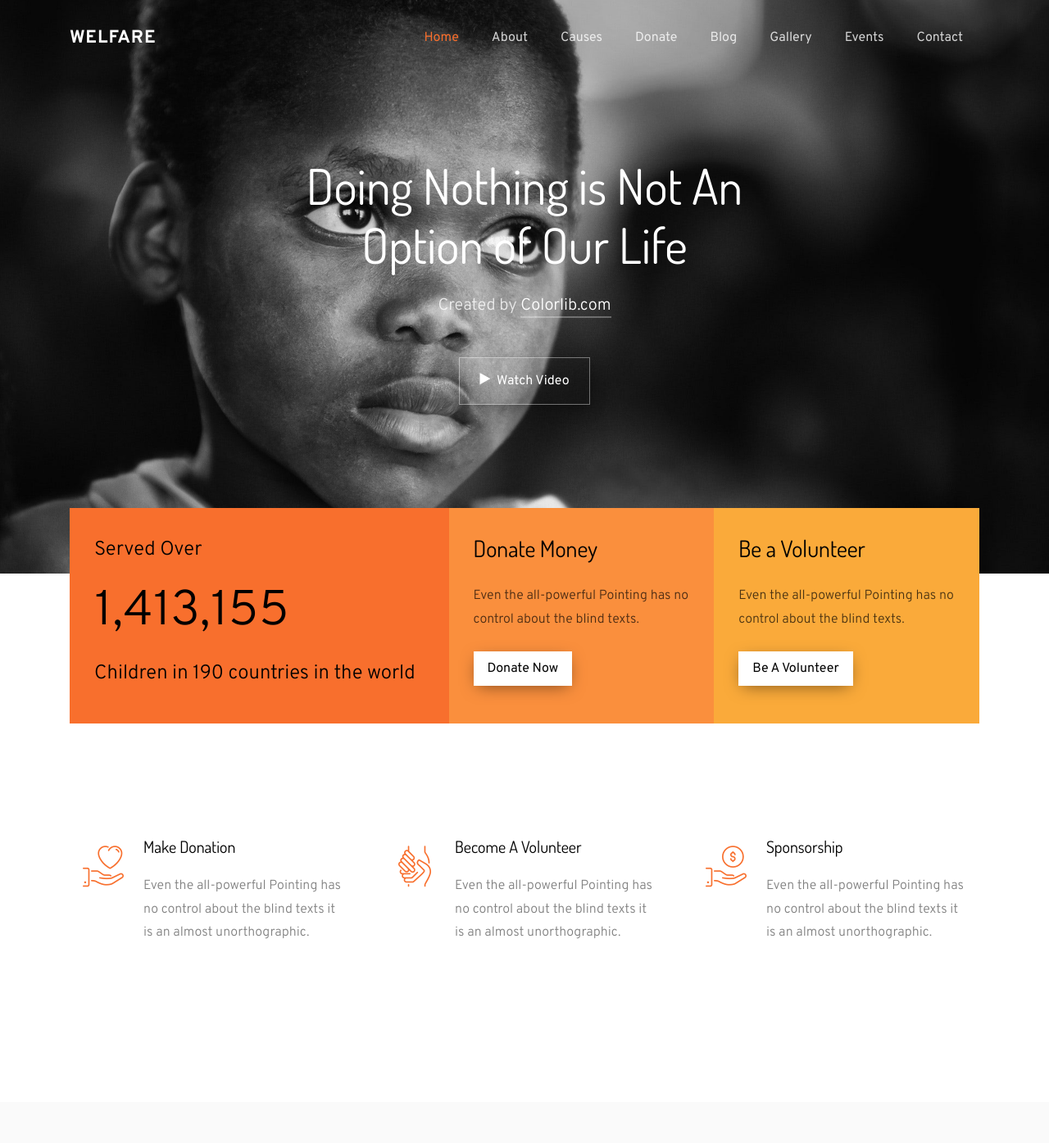
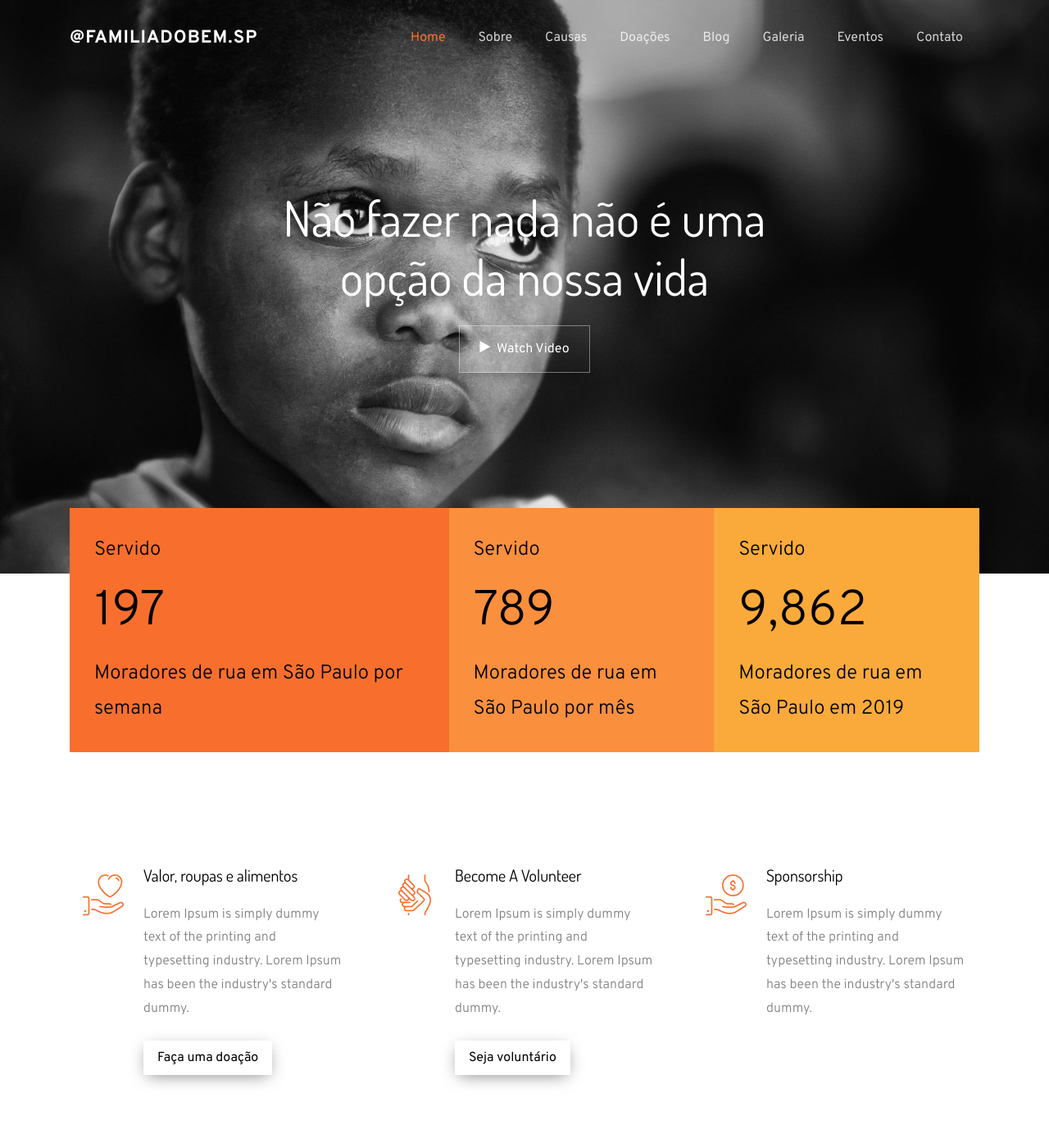
Before and after one commit to alphadevglobal/familia-do-bem, a plain HTML site: page index.html in a window 1280 px wide. Shown: the top 1395 px of the page at 82% size. Drawn offline with Linux system fonts and the light colour scheme; some packages are replaced by stand-ins of ours; no server answers; files whose address does not match are found by name.

Commit message:
ajustes basicos

```diff
--- a/index.html
+++ b/index.html
@@ -1,7 +1,7 @@
 <!DOCTYPE html>
 <html lang="en">
   <head>
-    <title>Welfare - Free Bootstrap 4 Template by Colorlib</title>
+    <title>Família do bem SP</title>
     <meta charset="utf-8">
     <meta name="viewport" content="width=device-width, initial-scale=1, shrink-to-fit=no">
 
@@ -31,7 +31,7 @@
 
   <nav class="navbar navbar-expand-lg navbar-dark ftco_navbar bg-dark ftco-navbar-light" id="ftco-navbar">
     <div class="container">
-      <a class="navbar-brand" href="index.html">Welfare</a>
+      <a class="navbar-brand" href="index.html">@familiadobem.sp</a>
       <button class="navbar-toggler" type="button" data-toggle="collapse" data-target="#ftco-nav" aria-controls="ftco-nav" aria-expanded="false" aria-label="Toggle navigation">
         <span class="oi oi-menu"></span> Menu
       </button>
@@ -39,13 +39,13 @@
       <div class="collapse navbar-collapse" id="ftco-nav">
         <ul class="navbar-nav ml-auto">
           <li class="nav-item active"><a href="index.html" class="nav-link">Home</a></li>
-          <li class="nav-item"><a href="about.html" class="nav-link">About</a></li>
-          <li class="nav-item"><a href="causes.html" class="nav-link">Causes</a></li>
-          <li class="nav-item"><a href="donate.html" class="nav-link">Donate</a></li>
+          <li class="nav-item"><a href="about.html" class="nav-link">Sobre</a></li>
+          <li class="nav-item"><a href="causes.html" class="nav-link">Causas</a></li>
+          <li class="nav-item"><a href="donate.html" class="nav-link">Doações</a></li>
           <li class="nav-item"><a href="blog.html" class="nav-link">Blog</a></li>
-          <li class="nav-item"><a href="gallery.html" class="nav-link">Gallery</a></li>
-          <li class="nav-item"><a href="event.html" class="nav-link">Events</a></li>
-          <li class="nav-item"><a href="contact.html" class="nav-link">Contact</a></li>
+          <li class="nav-item"><a href="gallery.html" class="nav-link">Galeria</a></li>
+          <li class="nav-item"><a href="event.html" class="nav-link">Eventos</a></li>
+          <li class="nav-item"><a href="contact.html" class="nav-link">Contato</a></li>
         </ul>
       </div>
     </div>
@@ -57,8 +57,7 @@
       <div class="container">
         <div class="row no-gutters slider-text align-items-center justify-content-center" data-scrollax-parent="true">
           <div class="col-md-7 ftco-animate text-center" data-scrollax=" properties: { translateY: '70%' }">
-            <h1 class="mb-4" data-scrollax="properties: { translateY: '30%', opacity: 1.6 }">Doing Nothing is Not An Option of Our Life</h1>
-            <p class="mb-5" data-scrollax="properties: { translateY: '30%', opacity: 1.6 }">Created by <a href="#">Colorlib.com</a></p>
+            <h1 class="mb-4" data-scrollax="properties: { translateY: '30%', opacity: 1.6 }">Não fazer nada não é uma opção da nossa vida</h1>
 
             <p data-scrollax="properties: { translateY: '30%', opacity: 1.6 }"><a href="https://vimeo.com/45830194" class="btn btn-white btn-outline-white px-4 py-3 popup-vimeo"><span class="icon-play mr-2"></span>Watch Video</a></p>
           </div>
@@ -72,27 +71,27 @@
     			<div class="col-md-5 d-flex justify-content-center counter-wrap ftco-animate">
             <div class="block-18 color-1 align-items-stretch">
               <div class="text">
-              	<span>Served Over</span>
-                <strong class="number" data-number="1432805">0</strong>
-                <span>Children in 190 countries in the world</span>
+              	<span>Servido</span>
+                <strong class="number" data-number="200">0</strong>
+                <span>Moradores de rua em São Paulo por semana</span>
               </div>
             </div>
           </div>
           <div class="col-md d-flex justify-content-center counter-wrap ftco-animate">
             <div class="block-18 color-2 align-items-stretch">
               <div class="text">
-              	<h3 class="mb-4">Donate Money</h3>
-              	<p>Even the all-powerful Pointing has no control about the blind texts.</p>
-              	<p><a href="#" class="btn btn-white px-3 py-2 mt-2">Donate Now</a></p>
+              	<span>Servido</span>
+                <strong class="number" data-number="800">0</strong>
+                <span>Moradores de rua em São Paulo por mês</span>
               </div>
             </div>
           </div>
           <div class="col-md d-flex justify-content-center counter-wrap ftco-animate">
             <div class="block-18 color-3 align-items-stretch">
               <div class="text">
-              	<h3 class="mb-4">Be a Volunteer</h3>
-              	<p>Even the all-powerful Pointing has no control about the blind texts.</p>
-              	<p><a href="#" class="btn btn-white px-3 py-2 mt-2">Be A Volunteer</a></p>
+              	<span>Servido</span>
+                <strong class="number" data-number="10000">0</strong>
+                <span>Moradores de rua em São Paulo em 2019</span>
               </div>
             </div>
           </div>
@@ -107,8 +106,9 @@
             <div class="media block-6 d-flex services p-3 py-4 d-block">
               <div class="icon d-flex mb-3"><span class="flaticon-donation-1"></span></div>
               <div class="media-body pl-4">
-                <h3 class="heading">Make Donation</h3>
-                <p>Even the all-powerful Pointing has no control about the blind texts it is an almost unorthographic.</p>
+                <h3 class="heading">Valor, roupas e alimentos</h3>
+                <p>Lorem Ipsum is simply dummy text of the printing and typesetting industry. Lorem Ipsum has been the industry's standard dummy.</p>
+                <p><a href="#" class="btn btn-white px-3 py-2 mt-2">Faça uma doação</a></p>
               </div>
             </div>
           </div>
@@ -117,7 +117,8 @@
               <div class="icon d-flex mb-3"><span class="flaticon-charity"></span></div>
               <div class="media-body pl-4">
                 <h3 class="heading">Become A Volunteer</h3>
-                <p>Even the all-powerful Pointing has no control about the blind texts it is an almost unorthographic.</p>
+                <p>Lorem Ipsum is simply dummy text of the printing and typesetting industry. Lorem Ipsum has been the industry's standard dummy.</p>
+                <p><a href="#" class="btn btn-white px-3 py-2 mt-2">Seja voluntário</a></p>
               </div>
             </div>
           </div>
@@ -126,7 +127,7 @@
               <div class="icon d-flex mb-3"><span class="flaticon-donation"></span></div>
               <div class="media-body pl-4">
                 <h3 class="heading">Sponsorship</h3>
-                <p>Even the all-powerful Pointing has no control about the blind texts it is an almost unorthographic.</p>
+                <p>Lorem Ipsum is simply dummy text of the printing and typesetting industry. Lorem Ipsum has been the industry's standard dummy.</p>
               </div>
             </div>
           </div>
@@ -151,7 +152,7 @@
 		    					<a href="#" class="img" style="background-image: url(images/cause-1.jpg);"></a>
 		    					<div class="text p-3 p-md-4">
 		    						<h3><a href="#">Clean water for the urban area</a></h3>
-		    						<p>Even the all-powerful Pointing has no control about the blind texts it is an almost unorthographic life</p>
+		    						<p>Lorem Ipsum is simply dummy text of the printing and typesetting industry. Lorem Ipsum has been the industry's standard dummy life</p>
 		    						<span class="donation-time mb-3 d-block">Last donation 1w ago</span>
 		                <div class="progress custom-progress-success">
 		                  <div class="progress-bar bg-primary" role="progressbar" style="width: 28%" aria-valuenow="28" aria-valuemin="0" aria-valuemax="100"></div>
@@ -165,7 +166,7 @@
 		    					<a href="#" class="img" style="background-image: url(images/cause-2.jpg);"></a>
 		    					<div class="text p-3 p-md-4">
 		    						<h3><a href="#">Clean water for the urban area</a></h3>
-		    						<p>Even the all-powerful Pointing has no control about the blind texts it is an almost unorthographic life</p>
+		    						<p>Lorem Ipsum is simply dummy text of the printing and typesetting industry. Lorem Ipsum has been the industry's standard dummy life</p>
 		    						<span class="donation-time mb-3 d-block">Last donation 1w ago</span>
 		                <div class="progress custom-progress-success">
 		                  <div class="progress-bar bg-primary" role="progressbar" style="width: 28%" aria-valuenow="28" aria-valuemin="0" aria-valuemax="100"></div>
@@ -179,7 +180,7 @@
 		    					<a href="#" class="img" style="background-image: url(images/cause-3.jpg);"></a>
 		    					<div class="text p-3 p-md-4">
 		    						<h3><a href="#">Clean water for the urban area</a></h3>
-		    						<p>Even the all-powerful Pointing has no control about the blind texts it is an almost unorthographic life</p>
+		    						<p>Lorem Ipsum is simply dummy text of the printing and typesetting industry. Lorem Ipsum has been the industry's standard dummy life</p>
 		    						<span class="donation-time mb-3 d-block">Last donation 1w ago</span>
 		                <div class="progress custom-progress-success">
 		                  <div class="progress-bar bg-primary" role="progressbar" style="width: 28%" aria-valuenow="28" aria-valuemin="0" aria-valuemax="100"></div>
@@ -193,7 +194,7 @@
 		    					<a href="#" class="img" style="background-image: url(images/cause-4.jpg);"></a>
 		    					<div class="text p-3 p-md-4">
 		    						<h3><a href="#">Clean water for the urban area</a></h3>
-		    						<p>Even the all-powerful Pointing has no control about the blind texts it is an almost unorthographic life</p>
+		    						<p>Lorem Ipsum is simply dummy text of the printing and typesetting industry. Lorem Ipsum has been the industry's standard dummy life</p>
 		    						<span class="donation-time mb-3 d-block">Last donation 1w ago</span>
 		                <div class="progress custom-progress-success">
 		                  <div class="progress-bar bg-primary" role="progressbar" style="width: 28%" aria-valuenow="28" aria-valuemin="0" aria-valuemax="100"></div>
@@ -207,7 +208,7 @@
 		    					<a href="#" class="img" style="background-image: url(images/cause-5.jpg);"></a>
 		    					<div class="text p-3 p-md-4">
 		    						<h3><a href="#">Clean water for the urban area</a></h3>
-		    						<p>Even the all-powerful Pointing has no control about the blind texts it is an almost unorthographic life</p>
+		    						<p>Lorem Ipsum is simply dummy text of the printing and typesetting industry. Lorem Ipsum has been the industry's standard dummy life</p>
 		    						<span class="donation-time mb-3 d-block">Last donation 1w ago</span>
 		                <div class="progress custom-progress-success">
 		                  <div class="progress-bar bg-primary" role="progressbar" style="width: 28%" aria-valuenow="28" aria-valuemin="0" aria-valuemax="100"></div>
@@ -221,7 +222,7 @@
 		    					<a href="#" class="img" style="background-image: url(images/cause-6.jpg);"></a>
 		    					<div class="text p-3 p-md-4">
 		    						<h3><a href="#">Clean water for the urban area</a></h3>
-		    						<p>Even the all-powerful Pointing has no control about the blind texts it is an almost unorthographic life</p>
+		    						<p>Lorem Ipsum is simply dummy text of the printing and typesetting industry. Lorem Ipsum has been the industry's standard dummy life</p>
 		    						<span class="donation-time mb-3 d-block">Last donation 1w ago</span>
 		                <div class="progress custom-progress-success">
 		                  <div class="progress-bar bg-primary" role="progressbar" style="width: 28%" aria-valuenow="28" aria-valuemin="0" aria-valuemax="100"></div>
@@ -534,10 +535,10 @@
               <h2 class="ftco-heading-2">Site Links</h2>
               <ul class="list-unstyled">
                 <li><a href="#" class="py-2 d-block">Home</a></li>
-                <li><a href="#" class="py-2 d-block">About</a></li>
-                <li><a href="#" class="py-2 d-block">Donate</a></li>
-                <li><a href="#" class="py-2 d-block">Causes</a></li>
-                <li><a href="#" class="py-2 d-block">Event</a></li>
+                <li><a href="#" class="py-2 d-block">Sobre</a></li>
+                <li><a href="#" class="py-2 d-block">Doe</a></li>
+                <li><a href="#" class="py-2 d-block">Causas</a></li>
+                <li><a href="#" class="py-2 d-block">Eventos</a></li>
                 <li><a href="#" class="py-2 d-block">Blog</a></li>
               </ul>
             </div>
```
Also changed, not shown: 1 other file.
